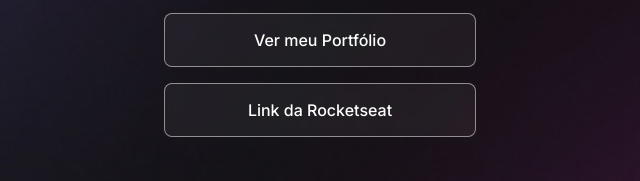
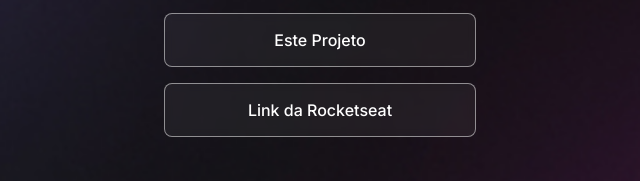
Before and after one commit to Mathewsmoura/Dev.link, a plain HTML site: page index.html in a window 1280 px wide. Shown: the part 434-615 px from the top of the page, 320-960 px from the left. Drawn offline with nearby package versions, Linux system fonts and the light colour scheme.

Commit message:
AjustLinks

```diff
--- a/index.html
+++ b/index.html
@@ -39,8 +39,8 @@
           >
         </li>
         <li>
-          <a href="https://github.com/Mathewsmoura" target="_blank"
-            >Ver meu Portfólio</a
+          <a href="https://github.com/Mathewsmoura/Project.Initial.git" target="_blank"
+            >Este Projeto</a
           >
         </li>
         <li>
```
